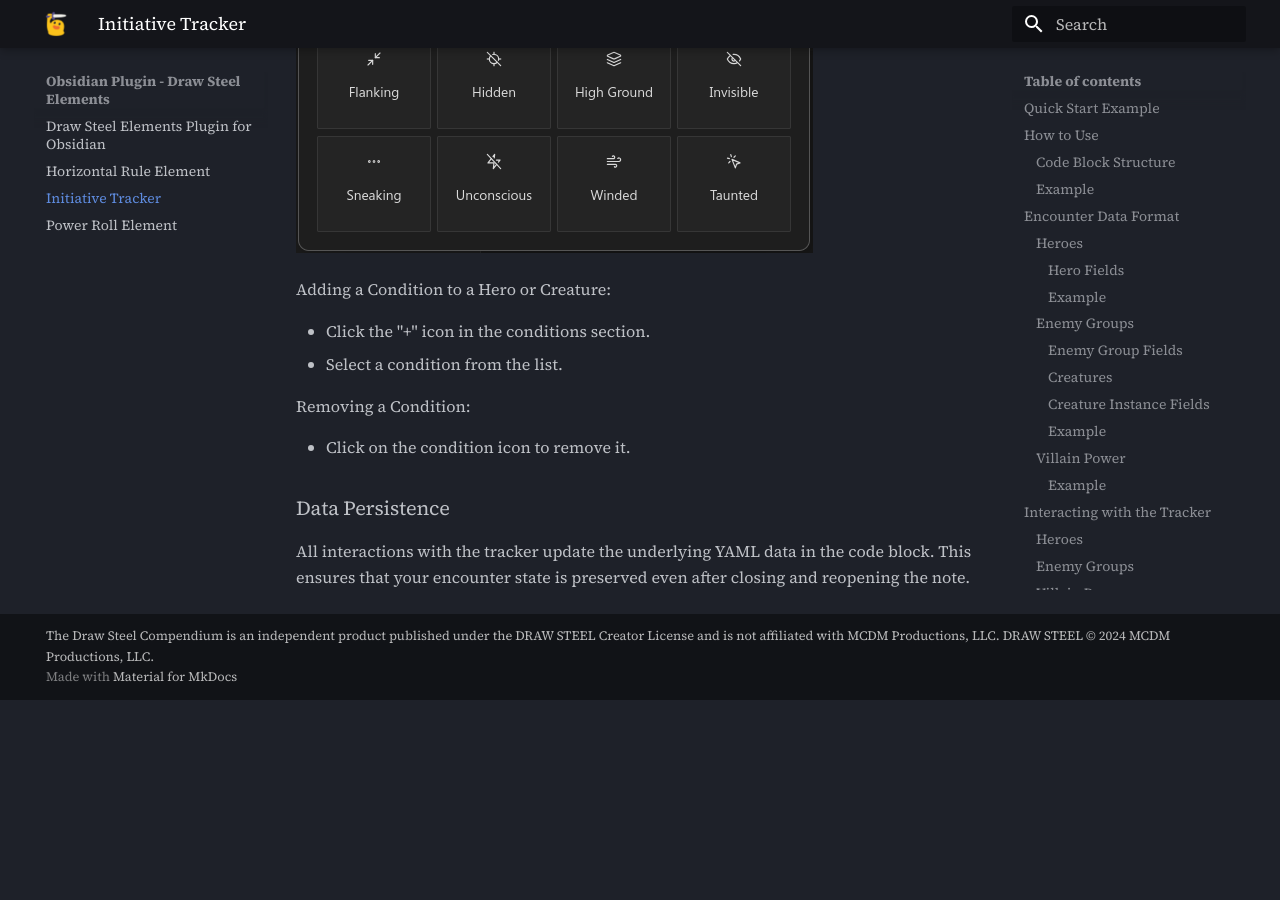
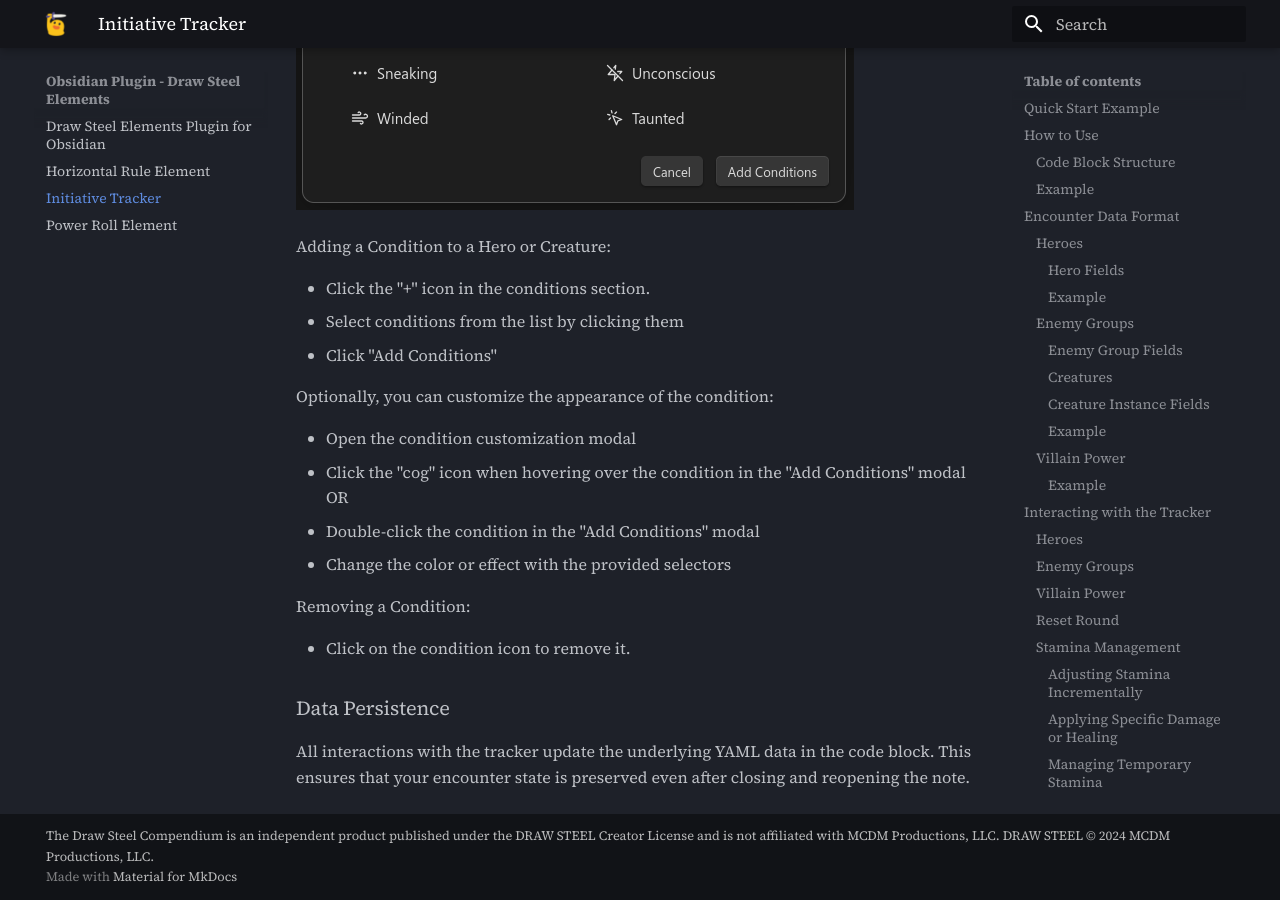
Before and after one commit to SteelCompendium/draw-steel-elements, an MkDocs documentation site: the page built from docs/initiative-tracker.md, in a window 1280 px wide and 900 px high, scrolled down 7253 px. Built offline with MkDocs 1.6.1 and Material for MkDocs 9.7.7, drawn with Linux system fonts in a browser that asks for light colours; comment, search, counter and statistics services are not loaded; before the commit the page ends 7953 px from its top, so only the background shows below that.

Commit message:
Adds docs and prepares for 1.2.0 release

```diff
--- a/docs/initiative-tracker.md
+++ b/docs/initiative-tracker.md
@@ -202,12 +202,20 @@
 
 Conditions represent status effects affecting heroes or creatures, such as "dazed" or "slowed".
 
-![initiative-tracker-conditions-select.png](Media/initiative-tracker-conditions-select.png)
+![initiative-tracker-add-conditions](Media/initiative-tracker-add-conditions.png)
 
 Adding a Condition to a Hero or Creature:
 
 - Click the "+" icon in the conditions section.
-- Select a condition from the list.
+- Select conditions from the list by clicking them
+- Click "Add Conditions"
+
+Optionally, you can customize the appearance of the condition:
+
+- Open the condition customization modal
+  - Click the "cog" icon when hovering over the condition in the "Add Conditions" modal OR
+  - Double-click the condition in the "Add Conditions" modal
+- Change the color or effect with the provided selectors
 
 Removing a Condition:
 
```
Also changed, not shown: CHANGELOG.md (+5 -0 lines), docs/Media/initiative-tracker-add-conditions.png (added), docs/Media/initiative-tracker-conditions-select.png (deleted), manifest.json.
